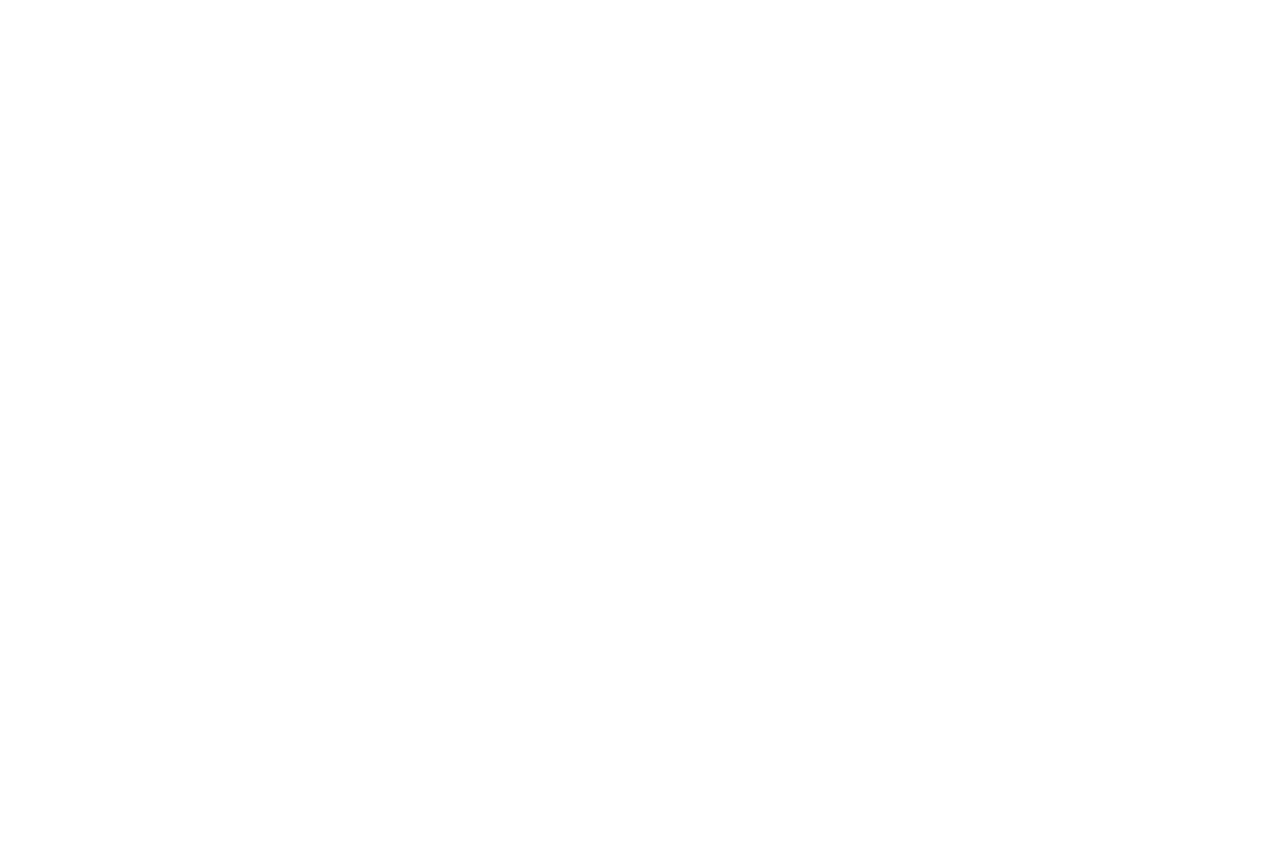
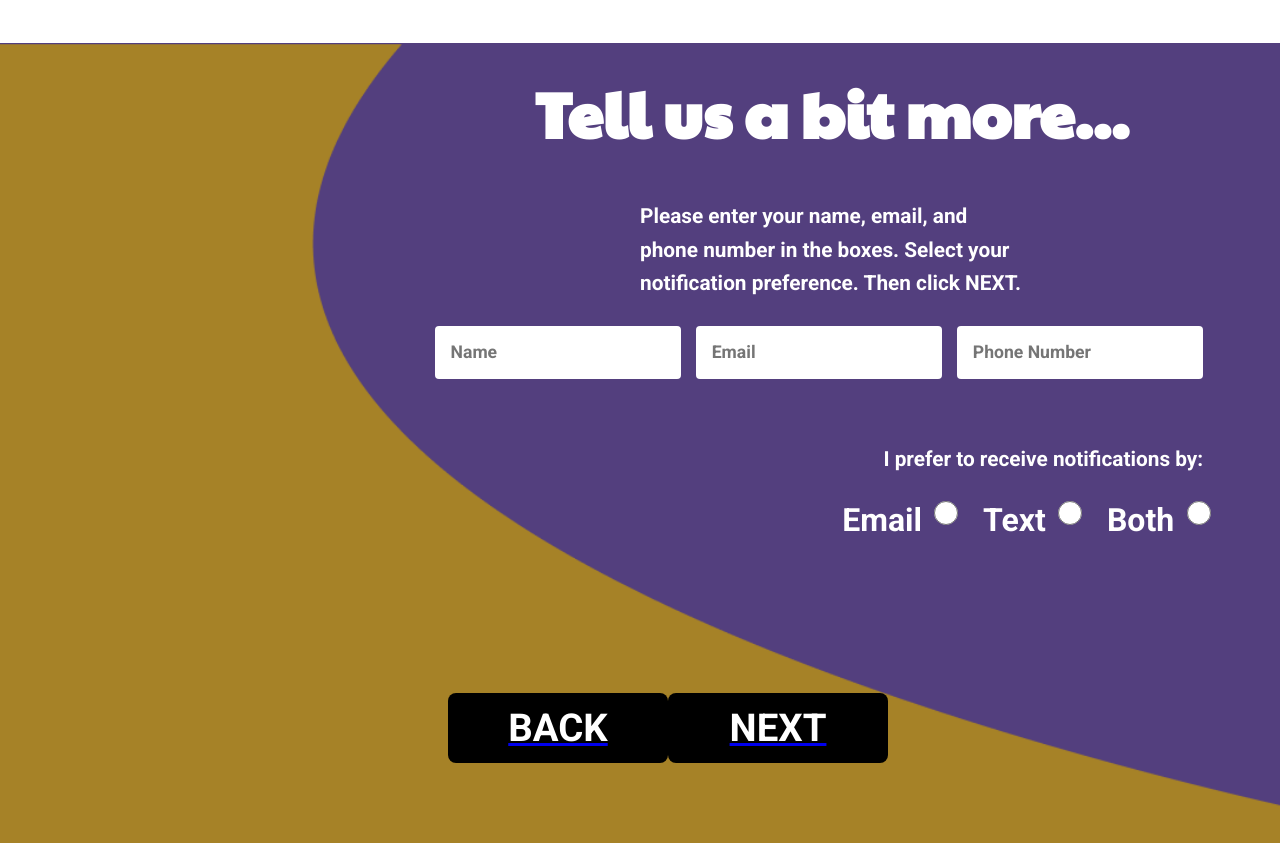
Before and after one commit to KimDuclos/flextogether, a React (Create React App) app: page /tell-more in a window 1280 px wide. Before the commit the page ends 800 px from the top, so only its background shows below. Built offline with nearby package versions, Linux system fonts and the light colour scheme.

Commit message:
tell more complete

```diff
--- a/src/App.js
+++ b/src/App.js
@@ -3,11 +3,14 @@ import React, { Component } from "react";
 import { Route, BrowserRouter as Router } from "react-router-dom";
 import StartPage from "./start-page.jsx";
 import WelcomePage from "./welcome-page.jsx";
+import WhoAreYou from "./who-are-you.jsx";
+import TellMore from "./tell-more";
+import Level from "./level.jsx";
 
 class App extends Component {
   constructor() {
     super();
-    this.state={};
+    this.state = {};
   }
   render() {
     return (
@@ -15,12 +18,13 @@ class App extends Component {
         <Router>
           <Route exact path="/" component={StartPage} />
           <Route path="/welcome-page" component={WelcomePage} />
+          <Route path="/who-are-you" component={WhoAreYou} />
+          <Route path="/tell-more" component={TellMore} />
+          <Route path="/level" component={Level} />
         </Router>
       </div>
     );
   }
 }
 
-
-
 export default App;
--- a/src/components/progress-button.scss
+++ b/src/components/progress-button.scss
@@ -1,13 +1,15 @@
-@import url('https://fonts.googleapis.com/css2?family=Roboto:wght@700&display=swap');
+@import url("https://fonts.googleapis.com/css2?family=Roboto:wght@700&display=swap");
 
 .prog-button {
   background-color: black;
   color: white;
   width: 220px;
   height: 70px;
-    font-family: 'Roboto', sans-serif;
+  font-family: "Roboto", sans-serif;
   font-size: 2.4em;
+  font-weight: bold;
   border-radius: 8px;
+
   .prog-button-text {
     padding: 5.5% 0 0 0;
   }
--- /dev/null
+++ b/src/components/who-are-you-button.jsx
@@ -0,0 +1,12 @@
+import React from "react";
+import "./who-are-you-button.scss";
+
+const WhoAreYouButton = (props) => {
+  return (
+    <div className="who-are-you-button">
+      <div className="who-are-you-btn-text">{props.text}</div>
+    </div>
+  );
+};
+
+export default WhoAreYouButton;
--- /dev/null
+++ b/src/components/who-are-you-button.scss
@@ -0,0 +1,15 @@
+@import url('https://fonts.googleapis.com/css2?family=Roboto:wght@100&display=swap');
+
+.who-are-you-button {
+    background-color: black;
+    color: white;
+    width: 370px;
+    height: 255px;
+    font-family: "Roboto", sans-serif;
+    font-size: 2em;
+    font-weight: bold;
+    border-radius: 8px;
+    .who-are-you-btn-text {
+        padding: 5% 0 0 0;
+    }
+}
--- /dev/null
+++ b/src/level.jsx
@@ -0,0 +1,26 @@
+import React from "react";
+import "./level.scss";
+import backgroundImage from "./assets/backgroundImage.png";
+
+const levelBackgroundStyle = {
+    width: "100%",
+    height: "800px",
+    backgroundImage: `url(${backgroundImage})`,
+    backgroundSize: "cover",
+    margin: "0% 0 0 0",
+  };
+
+const Level = () => {
+  return (
+    <div className="level-page" style={levelBackgroundStyle}>
+      <h1 className="level-page-title">What is your assigned level?</h1>
+      <p className="level-page-paragraph">
+        What is the level your doctor assigned to you upon joining our
+        progam?Please tap one box. You can log in again anytime if need to
+        change your level.
+      </p>
+    </div>
+  );
+};
+
+export default Level;
--- /dev/null
+++ b/src/level.scss
@@ -0,0 +1,5 @@
+.level-page {
+    .level-page-title {
+
+    }
+}
--- /dev/null
+++ b/src/tell-more.jsx
@@ -0,0 +1,73 @@
+import React from "react";
+import "./tell-more.scss";
+import { BrowserRouter as Router, Link } from "react-router-dom";
+import ProgressButton from "./components/progress-button.jsx";
+import backgroundImage from "./assets/backgroundImage.png";
+
+const tellMoreBackgroundStyle = {
+  width: "100%",
+  height: "800px",
+  backgroundImage: `url(${backgroundImage})`,
+  backgroundSize: "cover",
+  margin: "0% 0 0 0",
+};
+
+const TellMore = () => {
+  return (
+    <div className="tell-more-page" style={tellMoreBackgroundStyle}>
+      <h1 className="tell-more-title">Tell us a bit more...</h1>
+      <p className="tell-more-paragraph">
+        Please enter your name, email, and phone number in the boxes. Select
+        your notification preference. Then click NEXT.
+      </p>
+      <form>
+        <label className="contact-form">
+          <input
+            className="contact-input"
+            type="text"
+            name="name"
+            placeholder="Name"
+          />
+          <input
+            className="contact-input"
+            type="text"
+            name="email"
+            placeholder="Email"
+          />
+          <input
+            className="contact-input"
+            type="text"
+            name="phone"
+            placeholder="Phone Number"
+          />
+        </label>
+      </form>
+      <p className="notification-pref">I prefer to receive notifications by:</p>
+      <div className="notification-buttons">
+        Email{" "}
+        <input
+          className="radio-button"
+          type="radio"
+          value="Email"
+          name="email"
+        />
+        Text{" "}
+        <input className="radio-button" type="radio" value="Text" name="text" />
+        Both{" "}
+        <input className="radio-button" type="radio" value="Both" name="both" />
+      </div>
+      <div className="tell-more-prog-buttons">
+        <Router>
+          <Link to="/who-are-you">
+            <ProgressButton className="tell-more-back-btn" text="BACK" />
+          </Link>
+          <Link to="/level">
+            <ProgressButton className="tell-more-next-btn" text="NEXT" />
+          </Link>
+        </Router>
+      </div>
+    </div>
+  );
+};
+
+export default TellMore;
--- /dev/null
+++ b/src/tell-more.scss
@@ -0,0 +1,68 @@
+@import url("https://fonts.googleapis.com/css2?family=Roboto:wght@100&display=swap");
+@import url("https://fonts.googleapis.com/css2?family=Roboto:wght@100&display=swap");
+
+.tell-more-page {
+  .tell-more-title {
+    color: white;
+    font-size: 4em;
+    font-family: "Paytone One", sans-serif;
+    padding: 2% 0 0 30%;
+  }
+  .tell-more-paragraph {
+    color: white;
+    width: 30%;
+    font-family: "Roboto", sans-serif;
+    font-size: 1.3em;
+    font-weight: bold;
+    line-height: 1.6em;
+    margin: 0 0 1% 50%;
+    text-align: left;
+  }
+  .contact-form {
+    width: 60%;
+    display: flex;
+    justify-content: space-between;
+    margin: 2% 0 0 34%;
+    .contact-input {
+      width: 30%;
+      border-radius: 4px;
+      border: none;
+      height: 3em;
+      font-size: 1.1em;
+      padding: 0 0 0 2%;
+      font-family: "Roboto", sans-serif;
+      font-weight: bold;
+    }
+  }
+  .notification-pref {
+    color: white;
+    width: 30%;
+    font-family: "Roboto", sans-serif;
+    font-size: 1.3em;
+    font-weight: bold;
+    line-height: 1.6em;
+    margin: 0 0 1% 50%;
+    text-align: right;
+    margin: 5% 0 0 64%;
+  }
+  .notification-buttons {
+    color: white;
+    font-family: "Roboto", sans-serif;
+    font-weight: bold;
+    font-size: 2em;
+    display: flex;
+    justify-content: flex-end;
+    margin: 2% 3.5% 0 0;
+    .radio-button {
+      margin: 0 2% 0 1%;
+      height: 24px;
+      width: 24px;
+    }
+  }
+  .tell-more-prog-buttons {
+    width: 30%;
+    display: flex;
+    justify-content: space-between;
+    margin: 12% auto 0 auto;
+  }
+}
--- a/src/welcome-page.jsx
+++ b/src/welcome-page.jsx
@@ -16,9 +16,10 @@ const WelcomePage = () => {
   return (
     <div className="welcome-page" style={welcomeBackgroundStyle}>
       <h1 className="welcome-page-title">Welcome to Flex Together</h1>
+      <p className="welcome-paragraph">We’re so glad you joined our team.</p>
       <p className="welcome-paragraph">
-        We’re so glad you joined our team. This application will help you find a
-        companion through the Flex Together program.
+        This application will help you find a companion through the Flex
+        Together program.
       </p>
       <p className="welcome-paragraph">
         The next few screens will walk you through the process of finding a
--- /dev/null
+++ b/src/who-are-you.jsx
@@ -0,0 +1,57 @@
+import React from "react";
+import { BrowserRouter as Router, Link } from "react-router-dom";
+import ProgressButton from "./components/progress-button";
+import "./who-are-you.scss";
+import backgroundImage from "./assets/backgroundImage.png";
+import WhoAreYouButton from "./components/who-are-you-button.jsx";
+
+const whoAreYouBackgroundStyle = {
+  width: "100%",
+  height: "800px",
+  backgroundImage: `url(${backgroundImage})`,
+  backgroundSize: "cover",
+  margin: "0% 0 0 0",
+};
+
+const WhoAreYou = () => {
+  return (
+    <div className="who-are-you-page" style={whoAreYouBackgroundStyle}>
+      <h1 className="who-are-you-title">Who are You?</h1>
+      <p className="who-are-you-instructions">
+        Please click your choice. Then click NEXT.
+      </p>
+      <div className="who-are-you-button-section">
+        <WhoAreYouButton
+          className="who-are-you-button"
+          id="who-btn-1"
+          text="I am a senior looking for a fitness companion."
+        ></WhoAreYouButton>
+        <WhoAreYouButton
+          className="who-are-you-button"
+          id="who-btn-2"
+          text="I would like to be a fitness companion for a senior"
+        ></WhoAreYouButton>
+      </div>
+      <div className="who-are-you-prog-button-section">
+        <Router>
+          <Link to="/welcome-page">
+            <ProgressButton
+              className="prog-button"
+              id="who-are-you-back-btn"
+              text="BACK"
+            ></ProgressButton>
+          </Link>
+          <Link to="/tell-more">
+            <ProgressButton
+              className="prog-button"
+              id="who-are-you-next-button"
+              text="NEXT"
+            ></ProgressButton>
+          </Link>
+        </Router>
+      </div>
+    </div>
+  );
+};
+
+export default WhoAreYou;
--- /dev/null
+++ b/src/who-are-you.scss
@@ -0,0 +1,38 @@
+@import url("https://fonts.googleapis.com/css2?family=Paytone+One&display=swap");
+@import url('https://fonts.googleapis.com/css2?family=Roboto:wght@100&display=swap');
+
+.who-are-you-page {
+    padding: 0%;
+    .who-are-you-title {
+        color: white;
+        font-size: 4em;
+        font-family: "Paytone One", sans-serif;
+        padding: 10% auto 0 auto;
+    }
+    .who-are-you-instructions {
+        color: white;
+        font-family: 'Roboto', sans-serif;
+        font-size: 1.3em;
+        font-weight: bold;
+    }
+    .who-are-you-button-section {
+        display: flex;
+        flex-direction: row;
+        justify-content: space-around;
+        width: 60%;
+        margin: 3% auto 0 auto;
+        .who-are-you-button {
+            padding: 10% 0 0 0;
+        }
+        #who-btn-2 {
+            margin: 0 10% 0 0;
+        }
+    }
+    .who-are-you-prog-button-section {
+        display: flex;
+        flex-direction: row;
+        justify-content: space-between;
+        width: 35%;
+        margin: 6% auto 0 auto;
+    }
+}
```
Also changed, not shown: src/welcome-page.scss (+11 -2 lines). Lines whose indentation alone changed are shown as unchanged.
